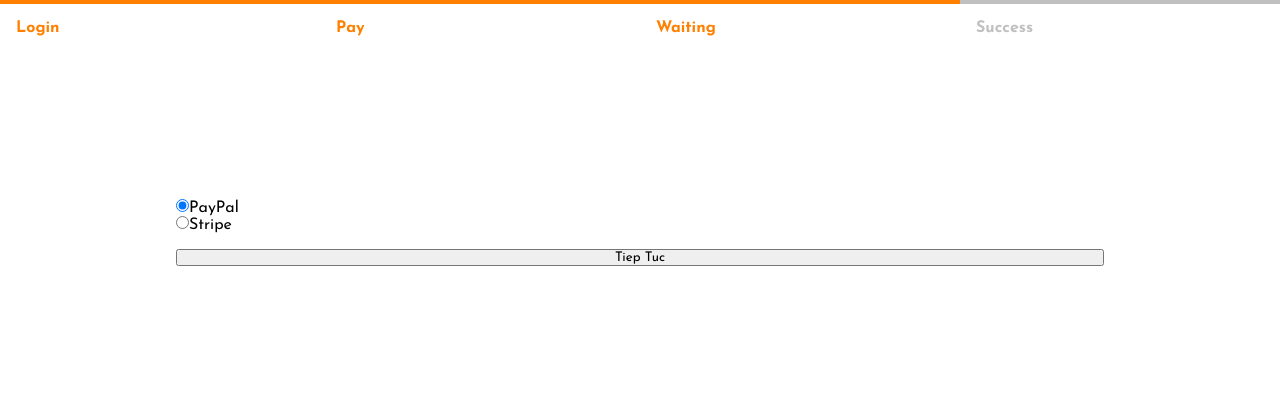
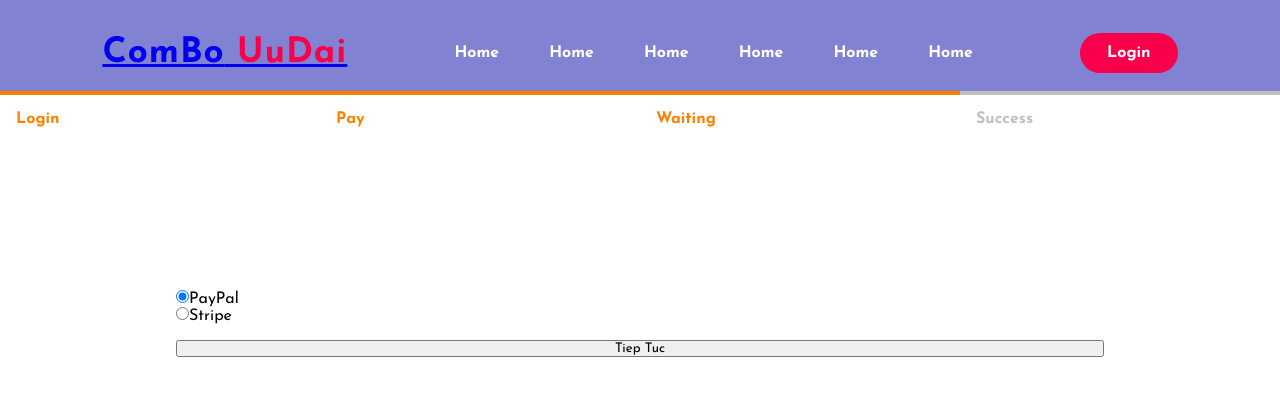
Before and after one commit to KhoiTraVinh/fecnpmnc, a React (Create React App) app: page /pay in a window 1280 px wide. Shown: the top 396 px of the page. Built offline with nearby package versions, Linux system fonts and the light colour scheme.

Commit message:
'update'

```diff
--- a/src/components/Topbar/Topbar.jsx
+++ b/src/components/Topbar/Topbar.jsx
@@ -6,23 +6,26 @@ export const Topbar = () => {
     <div className="topbar1">
       <nav>
         <h2 className="logo">
-          ComBo<span> UuDai</span>
+          <Link to="/comboDetail">ComBo<span> UuDai</span></Link>
         </h2>
         <ul>
           <li>
-            <a href="#">Home</a>
+            <Link to="/booking">Home</Link>
           </li>
           <li>
-            <a href="#">About Us</a>
+            <Link to="/hotel">Home</Link>
           </li>
           <li>
-            <a href="#">Services</a>
+            <Link to="/comboDetail">Home</Link>
           </li>
           <li>
-            <a href="#">Skills</a>
+            <Link to="/form">Home</Link>
           </li>
           <li>
-            <a href="#">Contact Us</a>
+            <Link to="/pay">Home</Link>
+          </li>
+          <li>
+            <Link to="/success">Home</Link>
           </li>
         </ul>
         <div>
--- a/src/components/Topbar/topbar.css
+++ b/src/components/Topbar/topbar.css
@@ -23,6 +23,7 @@ nav {
   font-size: 35px;
   letter-spacing: 1px;
   cursor: pointer;
+  text-decoration: none;
 }
 span {
   color: #f9004d;
--- a/src/pages/formPage/index.js
+++ b/src/pages/formPage/index.js
@@ -2,6 +2,7 @@ import React,{useState} from 'react'
 import CheckOut from '../../components/checkoutstep';
 import {useDispatch, useSelector} from 'react-redux';
 import './index.css';
+import Topbar from '../../components/Topbar/Topbar';
 
 export default function Form(props) {
     const [hoten, setHoten] = useState("")
@@ -16,6 +17,7 @@ export default function Form(props) {
     }
     return (
         <div>
+            <Topbar/>
             <CheckOut step1 step2></CheckOut>
             <form className="form" onSubmit={GiaoHangne}>
                 <div>
--- a/src/pages/homePage/HomePage.jsx
+++ b/src/pages/homePage/HomePage.jsx
@@ -18,23 +18,26 @@ export const HomePage = () => {
         <div className="topbar">
           <nav>
             <h2 className="logo">
-              ComBo<span> UuDai</span>
+              <Link to="/comboDetail">ComBo<span> UuDai</span></Link>
             </h2>
             <ul>
               <li>
-                <a href="#">Home</a>
+                <Link to="/booking">Home</Link>
               </li>
               <li>
-                <a href="#">About Us</a>
+                <Link to="/hotel">Home</Link>
               </li>
               <li>
-                <a href="#">Services</a>
+                <Link to="/comboDetail">Home</Link>
               </li>
               <li>
-                <a href="#">Skills</a>
+                <Link to="/form">Home</Link>
               </li>
               <li>
-                <a href="#">Contact Us</a>
+                <Link to="/pay">Home</Link>
+              </li>
+              <li>
+                <Link to="/success">Home</Link>
               </li>
             </ul>
             <div>
--- a/src/pages/payPage/index.js
+++ b/src/pages/payPage/index.js
@@ -1,5 +1,6 @@
 import React,{useState} from 'react'
 import CheckOut from '../../components/checkoutstep';
+import Topbar from '../../components/Topbar/Topbar';
 
 export const PayPage = (props) => {
     const [PhuongThucThanhToan, setPhuongThucThanhToan] = useState('PayPal')
@@ -9,6 +10,7 @@ export const PayPage = (props) => {
     }
     return (
         <div>
+            <Topbar/>
             <CheckOut step1 step2 step3></CheckOut>
             <form className="form" onSubmit={ThanhToanne}>
                 <div>
--- a/src/pages/successPage/index.js
+++ b/src/pages/successPage/index.js
@@ -1,5 +1,6 @@
 import React,{useEffect,useState} from 'react';
 import CheckOut from '../../components/checkoutstep';
+import Topbar from '../../components/Topbar/Topbar';
 
 
 export default function Success(props) {
@@ -7,6 +8,7 @@ export default function Success(props) {
     }
     return (
         <div>
+            <Topbar/>
             <CheckOut step1 step2 step3 step4></CheckOut>
             <div>
                 KhoiDepTrai
```
